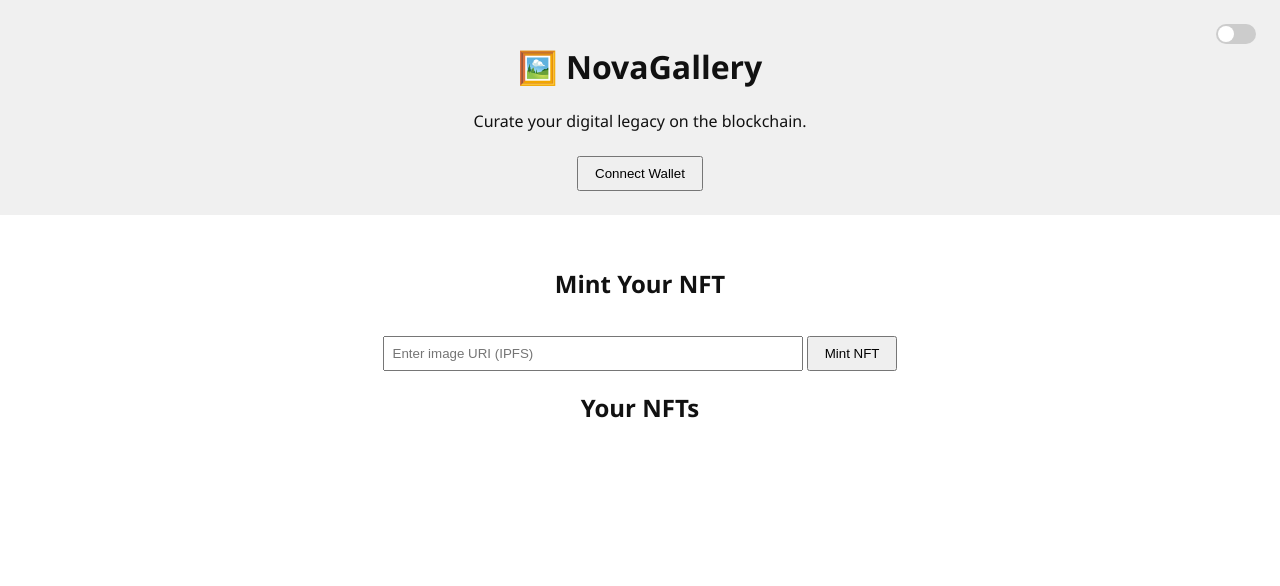
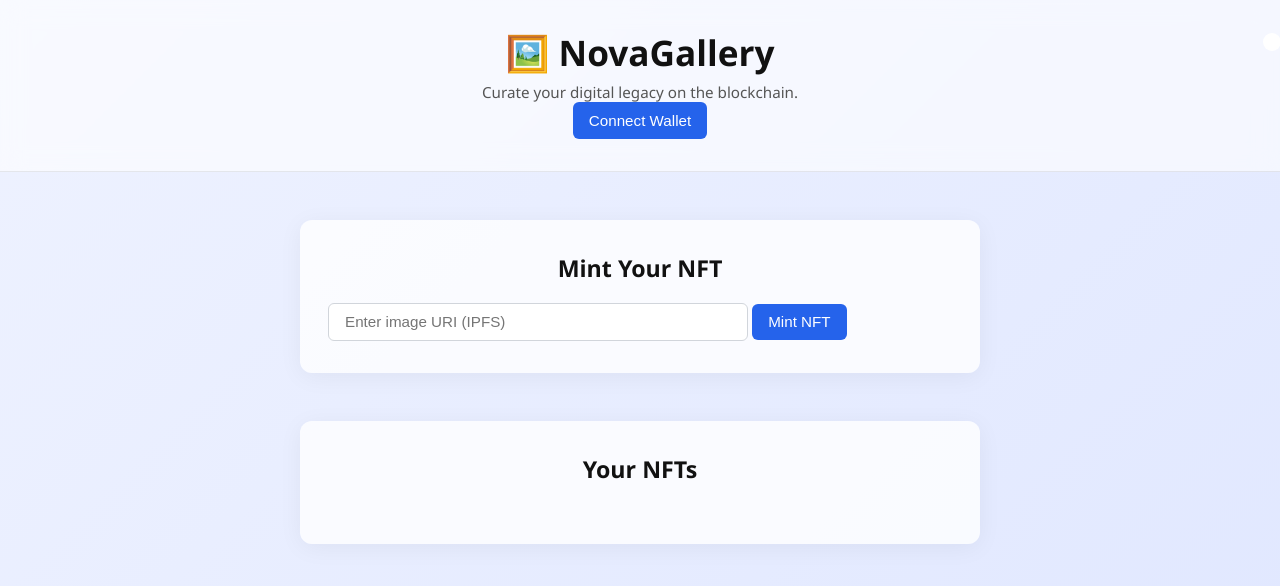
Before and after one commit to WannaLearnCodingForFun/NovaGallery, a plain HTML site: page index.html in a window 1280 px wide. Drawn offline with nearby package versions, Linux system fonts and the light colour scheme.

Commit message:
Update style.css

```diff
--- a/style.css
+++ b/style.css
@@ -1,64 +1,176 @@
-body {
-  font-family: 'Segoe UI', sans-serif;
+/* ----------  GLOBAL RESET & BASE ----------- */
+*,
+*::before,
+*::after {
+  box-sizing: border-box;
   margin: 0;
   padding: 0;
-  background-color: #fff;
+}
+
+html, body {
+  height: 100%;
+  font-family: "Segoe UI", system-ui, sans-serif;
+}
+
+/* background gradient – light & dark */
+body {
+  background: linear-gradient(135deg, #eef2ff 0%, #e0e7ff 100%);
   color: #111;
-  transition: background-color 0.3s, color 0.3s;
+  transition: background 0.4s ease, color 0.3s ease;
 }
 
 body.dark {
-  background-color: #111;
-  color: #eee;
+  background: linear-gradient(135deg, #0d0d15 0%, #1a1a2e 100%);
+  color: #f5f5f5;
 }
 
+/* ----------  HEADER ----------- */
 header {
-  padding: 1.5rem;
+  position: sticky; /* stays at top on scroll */
+  top: 0;
+  width: 100%;
+  padding: 1.75rem 1rem 2rem;
   text-align: center;
-  background-color: #f0f0f0;
+
+  /* glass-like effect */
+  background: rgba(255, 255, 255, 0.6);
+  backdrop-filter: blur(12px);
+  border-bottom: 1px solid rgba(0, 0, 0, 0.08);
 }
 
 body.dark header {
-  background-color: #1a1a1a;
+  background: rgba(20, 20, 32, 0.55);
+  border-bottom: 1px solid rgba(255, 255, 255, 0.08);
+}
+
+h1 {
+  font-size: 2.2rem;
+  font-weight: 700;
 }
 
 .tagline {
-  font-size: 1rem;
-  margin: 0.5rem 0;
+  margin-top: 0.4rem;
+  font-size: 0.95rem;
+  color: #555;
+}
+
+body.dark .tagline {
+  color: #bbb;
+}
+
+/* ----------  BUTTONS & INPUTS  ----------- */
+button,
+input[type="text"] {
+  border: none;
+  border-radius: 6px;
+  font-size: 0.95rem;
+  padding: 0.6rem 1rem;
 }
 
 button {
-  margin-top: 1rem;
-  padding: 0.5rem 1rem;
   cursor: pointer;
+  background: #2563eb;          /* indigo-600 */
+  color: #fff;
+  transition: background 0.25s ease;
 }
 
-input {
-  padding: 0.5rem;
-  margin-top: 0.5rem;
-  width: 80%;
-  max-width: 400px;
+button:hover {
+  background: #1d4ed8;          /* indigo-700 */
 }
 
+button:disabled {
+  background: #94a3b8;          /* slate-400 */
+  cursor: not-allowed;
+}
+
+input[type="text"] {
+  width: 100%;
+  max-width: 420px;
+  background: #fff;
+  border: 1px solid #d1d5db;    /* gray-300 */
+}
+
+body.dark input[type="text"] {
+  background: #181826;
+  border-color: #333;
+  color: #e5e7eb;
+}
+
+/* ----------  MAIN LAYOUT ----------- */
 main {
-  padding: 2rem;
+  display: flex;
+  flex-direction: column;
+  align-items: center;
+  gap: 3rem;
+  padding: 3rem 1rem 6rem;
+}
+
+/* cards */
+section {
+  width: 100%;
+  max-width: 680px;
+  padding: 2rem 1.75rem;
+  border-radius: 12px;
+  background: rgba(255, 255, 255, 0.8);
+  box-shadow: 0 4px 24px rgba(0, 0, 0, 0.05);
+}
+
+body.dark section {
+  background: rgba(28, 28, 42, 0.75);
+  box-shadow: 0 4px 24px rgba(0, 0, 0, 0.4);
+}
+
+/* section headings */
+section h2 {
+  margin-bottom: 1.2rem;
+  font-size: 1.45rem;
+  font-weight: 600;
   text-align: center;
 }
 
+/* ----------  MINT AREA  ----------- */
+.mint-section form,
+.mint-section div {
+  display: flex;
+  gap: 0.75rem;
+  flex-direction: column;
+  align-items: center;
+}
+
+@media (min-width: 480px) {
+  .mint-section form,
+  .mint-section div {
+    flex-direction: row;
+  }
+}
+
+/* ----------  GALLERY LIST ----------- */
 .gallery ul {
   list-style: none;
-  padding: 0;
+  display: grid;
+  grid-template-columns: repeat(auto-fill, minmax(140px, 1fr));
+  gap: 1rem;
+  padding-top: 0.5rem;
 }
 
 .gallery li {
-  margin: 0.5rem 0;
+  background: #e0e7ff;
+  border-radius: 8px;
+  padding: 0.7rem;
+  font-size: 0.85rem;
+  text-align: center;
+  word-break: break-word;
 }
 
-/* Dark mode toggle */
+body.dark .gallery li {
+  background: #26263b;
+}
+
+/* ----------  DARK MODE TOGGLE  ----------- */
 .switch {
   position: absolute;
-  top: 1.5rem;
-  right: 1.5rem;
+  top: 1.9rem;   /* aligns with header padding */
+  right: 1.25rem;
 }
 
 .switch input {
@@ -66,31 +178,35 @@ main {
 }
 
 .slider {
-  width: 40px;
-  height: 20px;
-  background: #ccc;
-  display: inline-block;
-  border-radius: 20px;
+  width: 46px;
+  height: 24px;
+  background: #bebebe;
+  border-radius: 24px;
   position: relative;
-  transition: background 0.3s;
+  transition: background 0.3s ease;
 }
 
 .slider::before {
-  content: '';
-  width: 16px;
-  height: 16px;
+  content: "";
+  position: absolute;
+  width: 18px;
+  height: 18px;
+  left: 3px;
+  top: 3px;
   background: #fff;
   border-radius: 50%;
-  position: absolute;
-  top: 2px;
-  left: 2px;
-  transition: 0.3s;
+  transition: transform 0.3s ease;
 }
 
 input:checked + .slider {
-  background: #007bff;
+  background: #2563eb;
 }
 
 input:checked + .slider::before {
-  transform: translateX(20px);
+  transform: translateX(22px);
 }
+
+/* ----------  UTIL ----------- */
+.hidden {
+  display: none !important;
+}
```
